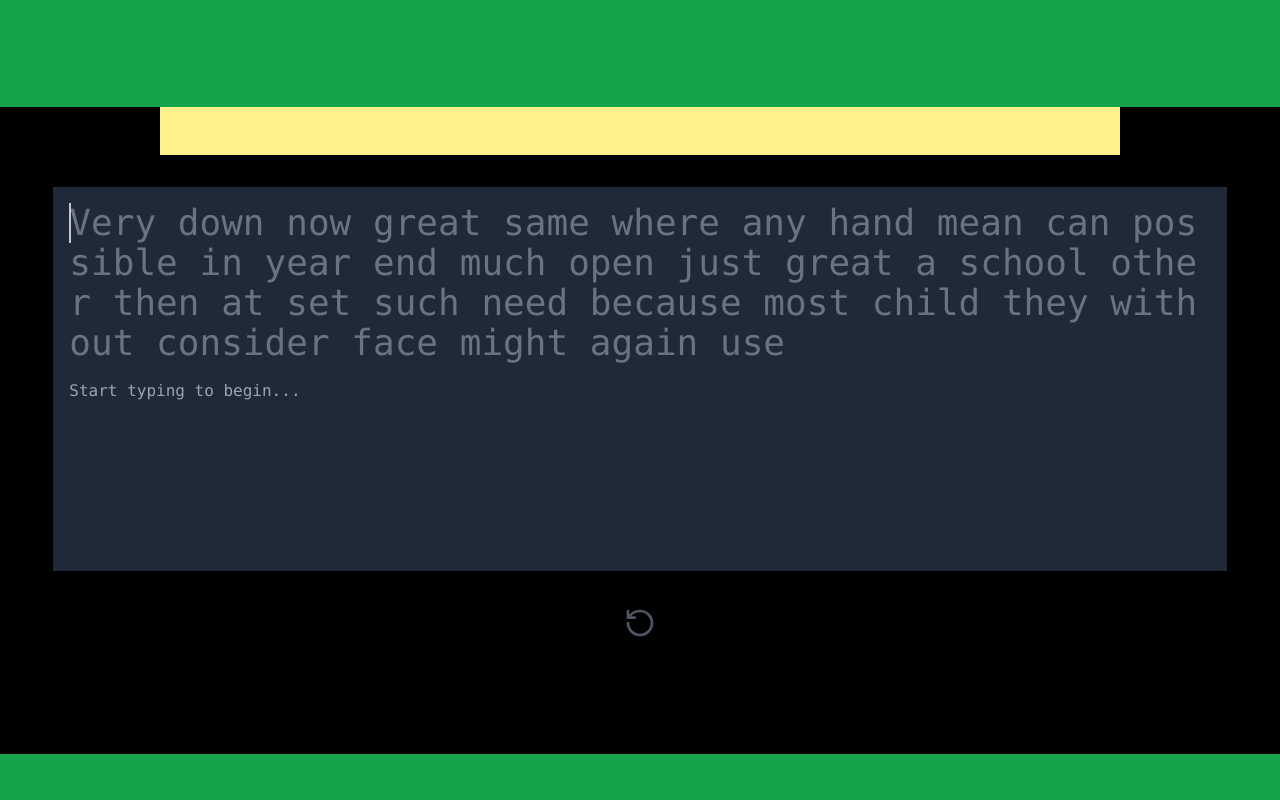
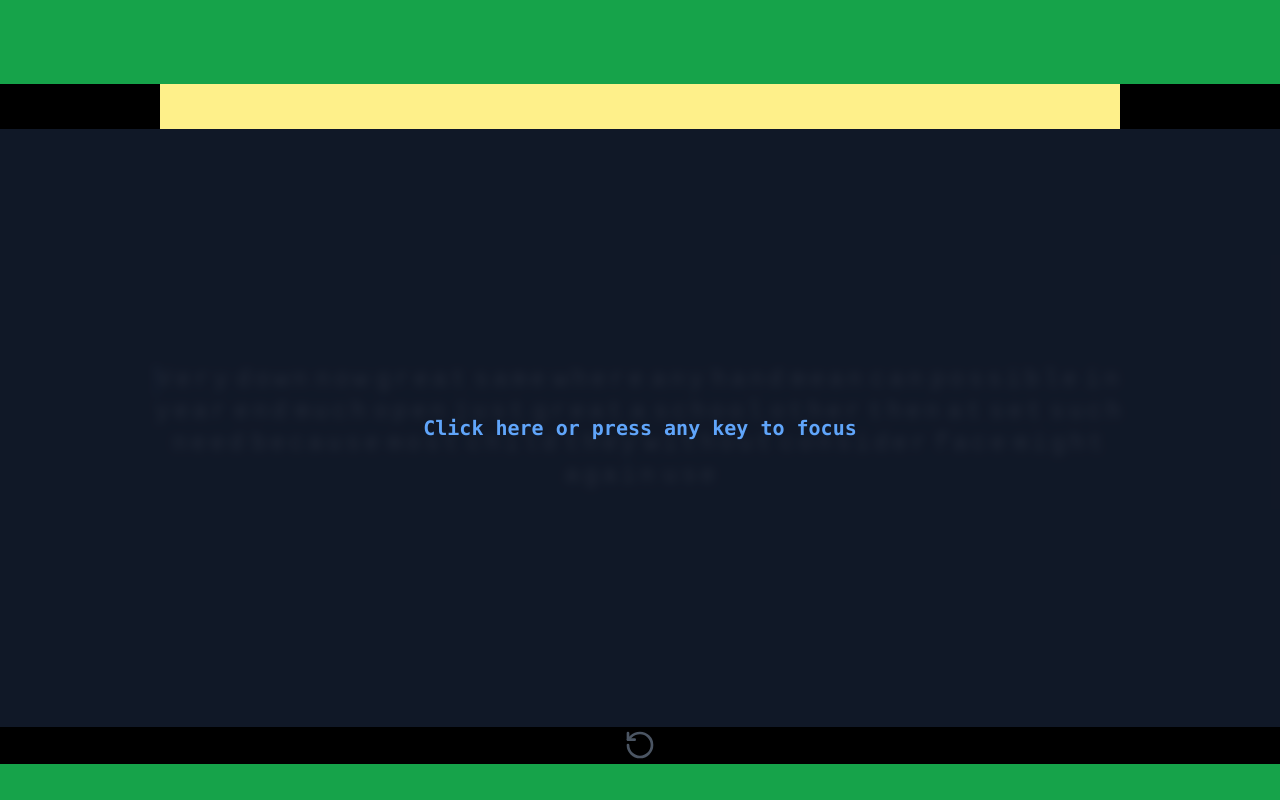
Before and after one commit to ni3rav/typi, a Next.js app: page / in a window 1280 px wide. Built offline with nearby package versions, Linux system fonts and the light colour scheme.

Commit message:
add: integrate framer-motion library and update global styles

```diff
--- a/app/globals.css
+++ b/app/globals.css
@@ -41,38 +41,38 @@ body::-webkit-scrollbar-thumb {
 @layer base {
   :root {
     --background: 0 0% 0%;
-    --foreground: 0 45.45% 91.37%;
+    --foreground: 292 29.41% 90%;
 
-    --primary: 0 63.55% 41.96%;
-    --primary-foreground: 0 46.67% 94.12%;
+    --primary: 293.47 61.21% 32.35%;
+    --primary-foreground: 294 29.41% 93.33%;
 
-    --card: 0 21.43% 5.49%;
-    --card-foreground: 0 45.45% 91.37%;
+    --card: 285 15.38% 5.1%;
+    --card-foreground: 292 29.41% 90%;
 
     --popover: 0 0% 0%;
-    --popover-foreground: 0 45.45% 91.37%;
+    --popover-foreground: 292 29.41% 90%;
 
-    --secondary: 0 62.67% 14.71%;
+    --secondary: 293.33 62.07% 11.37%;
     --secondary-foreground: 0 0% 100%;
 
     --muted: 0 0% 9.8%;
     --muted-foreground: 0 0% 50.2%;
 
-    --accent: 0 62.67% 14.71%;
-    --accent-foreground: 0 45.45% 91.37%;
+    --accent: 293.33 62.07% 11.37%;
+    --accent-foreground: 292 29.41% 90%;
 
     --destructive: 0 84.2% 60.2%;
     --destructive-foreground: 210 40% 98%;
 
-    --border: 0 62.79% 8.43%;
-    --input: 0 14.29% 19.22%;
-    --ring: 0 63.55% 41.96%;
+    --border: 291.43 63.64% 6.47%;
+    --input: 289.09 11.83% 18.24%;
+    --ring: 293.47 61.21% 32.35%;
 
-    --chart-1: 0 63.55% 41.96%;
-    --chart-2: 0 63.74% 35.69%;
-    --chart-3: 0 64.03% 27.25%;
-    --chart-4: 0 64.1% 22.94%;
-    --chart-5: 0 62.89% 19.02%;
+    --chart-1: 293.47 61.21% 32.35%;
+    --chart-2: 293.72 61.43% 27.45%;
+    --chart-3: 293.54 60.75% 20.98%;
+    --chart-4: 293.45 60.44% 17.84%;
+    --chart-5: 293.48 62.16% 14.51%;
 
     --radius: 0.5rem;
   }
--- a/app/layout.tsx
+++ b/app/layout.tsx
@@ -1,13 +1,13 @@
 import type { Metadata } from "next";
 import "./globals.css";
-import { Roboto_Mono } from "next/font/google";
+import { Space_Mono } from "next/font/google";
 
 export const metadata: Metadata = {
   title: "TyPi",
   description: "A simple single player and multiplayer typing game",
 };
 
-const fonts = Roboto_Mono({ subsets: ["latin"] });
+const fonts = Space_Mono({ subsets: ["latin"], weight: ["400", "700"] });
 
 export default function RootLayout({
   children,
--- a/components/Typing/TypingContainer.tsx
+++ b/components/Typing/TypingContainer.tsx
@@ -1,5 +1,3 @@
-"use client";
-
 import { RotateCcw } from "lucide-react";
 import { Button } from "@/components/ui/button";
 import { TypingText } from "./TypingText";
--- a/components/Typing/TypingText.tsx
+++ b/components/Typing/TypingText.tsx
@@ -1,4 +1,7 @@
-import React, { useState, useEffect } from "react";
+"use client";
+
+import React, { useState, useEffect, useRef } from "react";
+import { motion, AnimatePresence } from "framer-motion";
 
 interface Props {
   text?: string;
@@ -7,72 +10,178 @@ interface Props {
 export const TypingText: React.FC<Props> = ({
   text = "Very down now great same where any hand mean can possible in year end much open just great a school other then at set such need because most child they without consider face might again use",
 }) => {
-  const [characters, setCharacters] = useState<
-    Array<{ char: string; status: "waiting" | "correct" | "incorrect" }>
+  const [words, setWords] = useState<
+    Array<Array<{ word: string; status: "waiting" | "correct" | "incorrect" }>>
   >([]);
-  const [currentIndex, setCurrentIndex] = useState(0);
+  const [spaces, setSpaces] = useState<
+    Array<"waiting" | "correct" | "incorrect">
+  >([]);
+  const [currentWordIndex, setCurrentWordIndex] = useState(0);
+  const [currentCharIndex, setCurrentCharIndex] = useState(0);
   const [started, setStarted] = useState(false);
+  const containerRef = useRef<HTMLDivElement>(null);
 
   useEffect(() => {
-    const chars = text.split("").map((char) => ({
-      char,
-      status: "waiting",
-    }));
-    setCharacters(chars);
+    const wordsList = text.split(/\s+/g);
+    const wordObjects = wordsList.map((word) =>
+      word.split("").map((char) => ({
+        word: char,
+        status: "waiting" as const,
+      }))
+    );
+    const spacesList =
+      wordsList.length > 1 ? Array(wordsList.length - 1).fill("waiting") : [];
+    setWords(wordObjects);
+    setSpaces(spacesList);
   }, [text]);
 
   useEffect(() => {
     const handleKeyPress = (e: KeyboardEvent) => {
       if (!started) setStarted(true);
 
-      if (e.key === "Backspace" && currentIndex > 0) {
-        const newCharacters = [...characters];
-        newCharacters[currentIndex - 1].status = "waiting";
-        setCharacters(newCharacters);
-        setCurrentIndex((prev) => prev - 1);
+      if (e.key === "Backspace") {
+        if (currentCharIndex > 0) {
+          const newWords = [...words];
+          newWords[currentWordIndex][currentCharIndex - 1].status = "waiting";
+          setWords(newWords);
+          setCurrentCharIndex((prev) => prev - 1);
+        } else if (currentWordIndex > 0) {
+          const newWordIndex = currentWordIndex - 1;
+          const newCharIndex = words[newWordIndex].length;
+          if (newWordIndex < spaces.length) {
+            const newSpaces = [...spaces];
+            newSpaces[newWordIndex] = "waiting";
+            setSpaces(newSpaces);
+          }
+          setCurrentWordIndex(newWordIndex);
+          setCurrentCharIndex(newCharIndex);
+        }
         return;
       }
 
-      if (currentIndex < characters.length && e.key.length === 1) {
-        const currentChar = characters[currentIndex];
-        const newCharacters = [...characters];
+      if (currentWordIndex < words.length) {
+        const currentWord = words[currentWordIndex];
 
-        newCharacters[currentIndex].status =
-          e.key === currentChar.char ? "correct" : "incorrect";
-
-        setCharacters(newCharacters);
-        setCurrentIndex((prev) => prev + 1);
+        if (e.key === " ") {
+          if (currentCharIndex === currentWord.length) {
+            if (currentWordIndex < spaces.length) {
+              const newSpaces = [...spaces];
+              newSpaces[currentWordIndex] = "correct";
+              setSpaces(newSpaces);
+            }
+            setCurrentWordIndex((prev) => prev + 1);
+            setCurrentCharIndex(0);
+          } else {
+            const newWords = [...words];
+            for (let i = currentCharIndex; i < currentWord.length; i++) {
+              newWords[currentWordIndex][i].status = "incorrect";
+            }
+            setWords(newWords);
+            if (currentWordIndex < spaces.length) {
+              const newSpaces = [...spaces];
+              newSpaces[currentWordIndex] = "incorrect";
+              setSpaces(newSpaces);
+            }
+            setCurrentCharIndex(currentWord.length);
+          }
+        } else if (e.key.length === 1 && !e.metaKey && !e.ctrlKey) {
+          if (currentCharIndex < currentWord.length) {
+            const newWords = [...words];
+            newWords[currentWordIndex][currentCharIndex].status =
+              e.key === currentWord[currentCharIndex].word
+                ? "correct"
+                : "incorrect";
+            setWords(newWords);
+            setCurrentCharIndex((prev) => prev + 1);
+          }
+        }
       }
     };
 
     window.addEventListener("keydown", handleKeyPress);
     return () => window.removeEventListener("keydown", handleKeyPress);
-  }, [currentIndex, characters, started]);
+  }, [currentCharIndex, currentWordIndex, words, spaces, started]);
 
   return (
-    <div className="w-11/12 bg-gray-800 h-96 mt-8 mb-8 p-4 overflow-y-auto font-mono">
-      <div className="flex flex-wrap relative">
-        {characters.map((char, index) => (
+    <div
+      ref={containerRef}
+      className="relative flex items-center justify-center w-full h-[80vh] bg-gray-900"
+    >
+      <motion.div
+        animate={{ filter: started ? "blur(0px)" : "blur(5px)" }}
+        transition={{ duration: 0.5, ease: "easeInOut" }}
+        className="flex flex-wrap justify-center text-center max-w-5xl px-4 leading-relaxed tracking-wide"
+      >
+        {words.map((word, wordIndex) => (
+          <React.Fragment key={wordIndex}>
+            <div className="flex">
+              {word.map((char, charIndex) => (
                 <span
-            key={index}
-            className={`text-4xl relative ${
+                  key={charIndex}
+                  className={`text-2xl font-mono px-0.5 transition-colors duration-150 ${
                     char.status === "waiting"
                       ? "text-gray-500"
                       : char.status === "correct"
-                ? "text-green-500"
-                : "text-red-500"
-            } whitespace-pre`}
+                      ? "text-green-400"
+                      : "text-red-400"
+                  } relative`}
+                  style={{ fontFamily: "'Fira Code', monospace" }}
                 >
-            {char.char}
-            {index === currentIndex && (
-              <span className="absolute left-0 w-0.5 h-full bg-white animate-pulse" />
+                  {char.word}
+                  {wordIndex === currentWordIndex &&
+                    charIndex === currentCharIndex && (
+                      <motion.span
+                        initial={{ opacity: 1 }}
+                        animate={{
+                          opacity: [0.2, 1, 0.2],
+                        }}
+                        transition={{
+                          duration: 0.8,
+                          repeat: Infinity,
+                          ease: "easeInOut",
+                        }}
+                        className="absolute left-0 w-0.5 h-full bg-blue-400"
+                      />
                     )}
                 </span>
               ))}
             </div>
+            {wordIndex !== words.length - 1 && (
+              <span
+                className={`text-2xl font-mono px-0.5 transition-colors duration-150 ${
+                  spaces[wordIndex] === "waiting"
+                    ? "text-gray-500"
+                    : spaces[wordIndex] === "correct"
+                    ? "text-green-400"
+                    : "text-red-400"
+                }`}
+              >
+                {" "}
+              </span>
+            )}
+          </React.Fragment>
+        ))}
+      </motion.div>
+
+      <AnimatePresence>
         {!started && (
-        <div className="text-gray-400 mt-4">Start typing to begin...</div>
+          <motion.div
+            initial={{ opacity: 1 }}
+            animate={{ opacity: 1 }}
+            exit={{ opacity: 0 }}
+            className="absolute inset-0 flex items-center justify-center bg-gray-900 bg-opacity-80"
+          >
+            <motion.p
+              initial={{ scale: 0.8 }}
+              animate={{ scale: 1 }}
+              transition={{ duration: 0.3, ease: "easeOut" }}
+              className="text-xl text-blue-400 font-semibold font-mono"
+            >
+              Click here or press any key to focus
+            </motion.p>
+          </motion.div>
         )}
+      </AnimatePresence>
     </div>
   );
 };
--- a/package.json
+++ b/package.json
@@ -12,6 +12,7 @@
     "@radix-ui/react-slot": "^1.1.1",
     "class-variance-authority": "^0.7.1",
     "clsx": "^2.1.1",
+    "framer-motion": "^12.0.11",
     "lucide": "^0.474.0",
     "lucide-react": "^0.474.0",
     "next": "14.2.23",
```
Also changed, not shown: 1 other file (tests, documents, lock files or other folders). Lines whose indentation alone changed are shown as unchanged.
